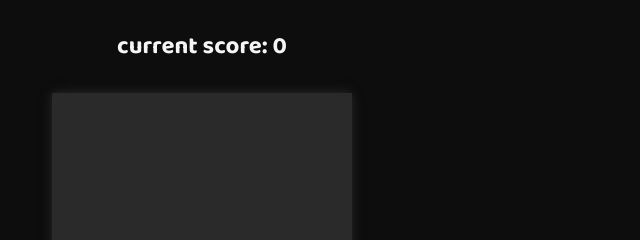
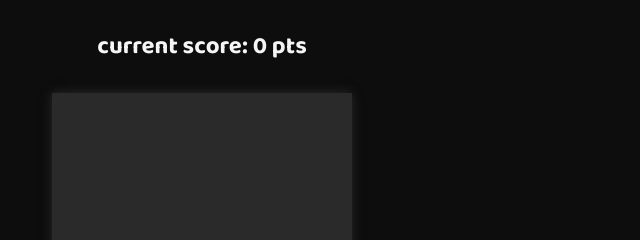
Before and after one commit to SweHostingPoland/tetr3pm, a plain HTML site: page index.html in a window 1280 px wide. Shown: the top 240 px of the page, 438-1078 px from the left. Drawn offline with nearby package versions, Linux system fonts and the light colour scheme.

Commit message:
added favicon + fixed points text

```diff
--- a/index.html
+++ b/index.html
@@ -5,13 +5,14 @@
     <meta name="viewport" content="width=device-width, initial-scale=1.0">
     <title>TETR.MP3</title>
     <link rel="stylesheet" href="style.css">
+    <link rel="icon" type="image/png" href="favicon.png">
 </head>
 <body>
     <div class="top-buttons">
         <button id="github"><i data-lucide="github"></i></button>
         <button id="keybinds"><i data-lucide="keyboard"></i></button>
     </div>
-    <h2>current score: 0</h2>
+    <h2>current score: 0 pts</h2>
     <canvas id="gameEl" height="600" width="300">
 
     </canvas>
--- a/script.js
+++ b/script.js
@@ -236,7 +236,7 @@ function checkGrid(){
     } else if(count>3){
         score+=100;
     }
-    scoreboard.innerHTML = "current score: " + score;
+    scoreboard.innerHTML = "current score: " + score + " pts";
 }
 
 function renderGrid(){
```
Also changed, not shown: favicon.png (added).
